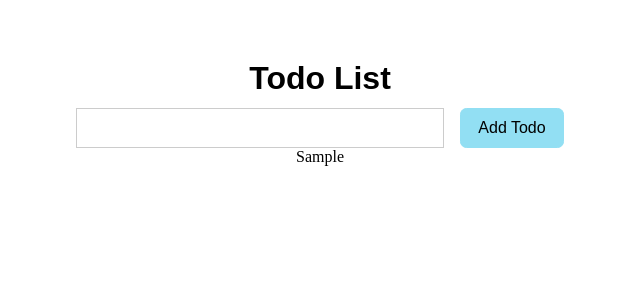
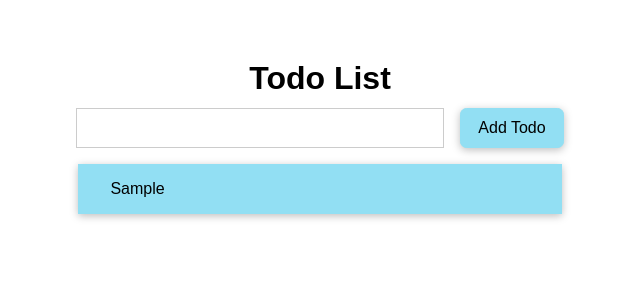
Before and after one commit to ritagujar/100daysOfDevelopement, a React (Create React App) app in the folder React-Practice/todo-app/: page / in a window 1280 px wide. Both pictures are taken after typing "Sample" into the empty fields and a click on the button "Add Todo". Shown: the top 300 px of the page, without its empty margins (320-960 px from the left). Built offline with nearby package versions, Linux system fonts and the light colour scheme.

Commit message:
Added Styled to Todo List

```diff
--- a/React-Practice/todo-app/src/components/AddTodo/AddTodo.js
+++ b/React-Practice/todo-app/src/components/AddTodo/AddTodo.js
@@ -32,6 +32,7 @@ const Button = styled.button`
   border-radius: 0.4rem;
   background: #92dff3;
   border: 1px solid #92dff3;
+  box-shadow: 0 2px 8px rgba(0, 0, 0, 0.26);
 
   &:hover {
     border: none;
--- a/React-Practice/todo-app/src/components/TodoList/TodoList.js
+++ b/React-Practice/todo-app/src/components/TodoList/TodoList.js
@@ -2,7 +2,15 @@ import React from "react";
 import styled from "styled-components";
 import TodoListItems from "../TodoListItems/TodoListItems";
 
-const TodoListSection = styled.div``;
+const TodoListSection = styled.div`
+  height: 2.5rem;
+  width: 30.2rem;
+
+  @media screen and (max-width: 650px) {
+    width: 21rem;
+    height: 1rem;
+  }
+`;
 
 const TodoList = (props) => {
   return (
--- a/React-Practice/todo-app/src/components/TodoListItems/TodoListItems.js
+++ b/React-Practice/todo-app/src/components/TodoListItems/TodoListItems.js
@@ -1,7 +1,20 @@
 import React from "react";
+import styled from "styled-components";
+
+const TodoListItemsSection = styled.div`
+  margin: 1rem 0;
+  font-family: Arial, Helvetica, sans-serif;
+  box-shadow: 0 2px 8px rgba(0, 0, 0, 0.26);
+  background: #92dff3;
+  font-size: 1rem;
+  font: bold;
+  padding: 1rem 2rem;
+  color: #000000;
+  cursor: pointer;
+`;
 
 const TodoListItems = (props) => {
-  return <div>{props.children}</div>;
+  return <TodoListItemsSection>{props.children}</TodoListItemsSection>;
 };
 
 export default TodoListItems;
```
